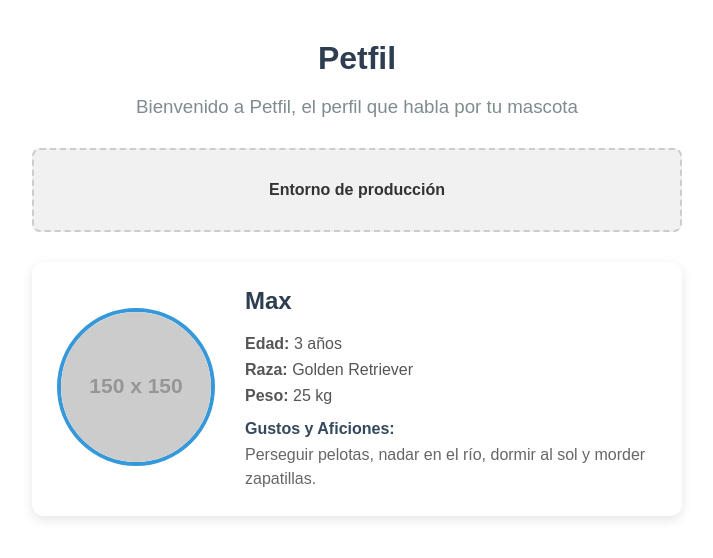
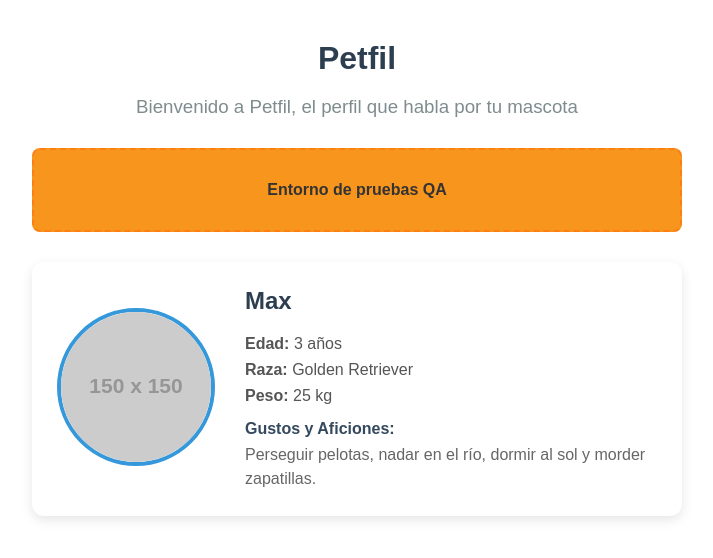
Before and after one commit to pedrofernandezmoyano/practica-entornos, an Angular app: page / in a window 1280 px wide. Shown: the top 558 px of the page, without its empty margins (283-996 px from the left). Built offline with nearby package versions, Linux system fonts and the light colour scheme.

Commit message:
ultima prueba pa el qa

```diff
--- a/src/app/inicio/inicio.css
+++ b/src/app/inicio/inicio.css
@@ -19,12 +19,12 @@ h3 {
 
 /* Contenedor del entorno: Aquí aplicarás los colores (verde, naranja, azul) más adelante */
 .entorno-indicador {
-  background-color: #f1f1f1;
+  background-color: #f8951c;
   padding: 15px;
   border-radius: 8px;
   font-weight: bold;
   margin-bottom: 30px;
-  border: 2px dashed #ccc;
+  border: 2px dashed #fd7e14;
 }
 
 /* Estilos de la cartilla */
--- a/src/app/inicio/inicio.html
+++ b/src/app/inicio/inicio.html
@@ -4,7 +4,7 @@
 
   <!-- Sección del entorno (Requisito de la práctica) -->
   <div class="cont entorno-indicador">
-      <p>Entorno de producción</p>
+      <p>Entorno de pruebas QA</p>
   </div>
 
   <!-- Cartilla de la mascota -->
```
